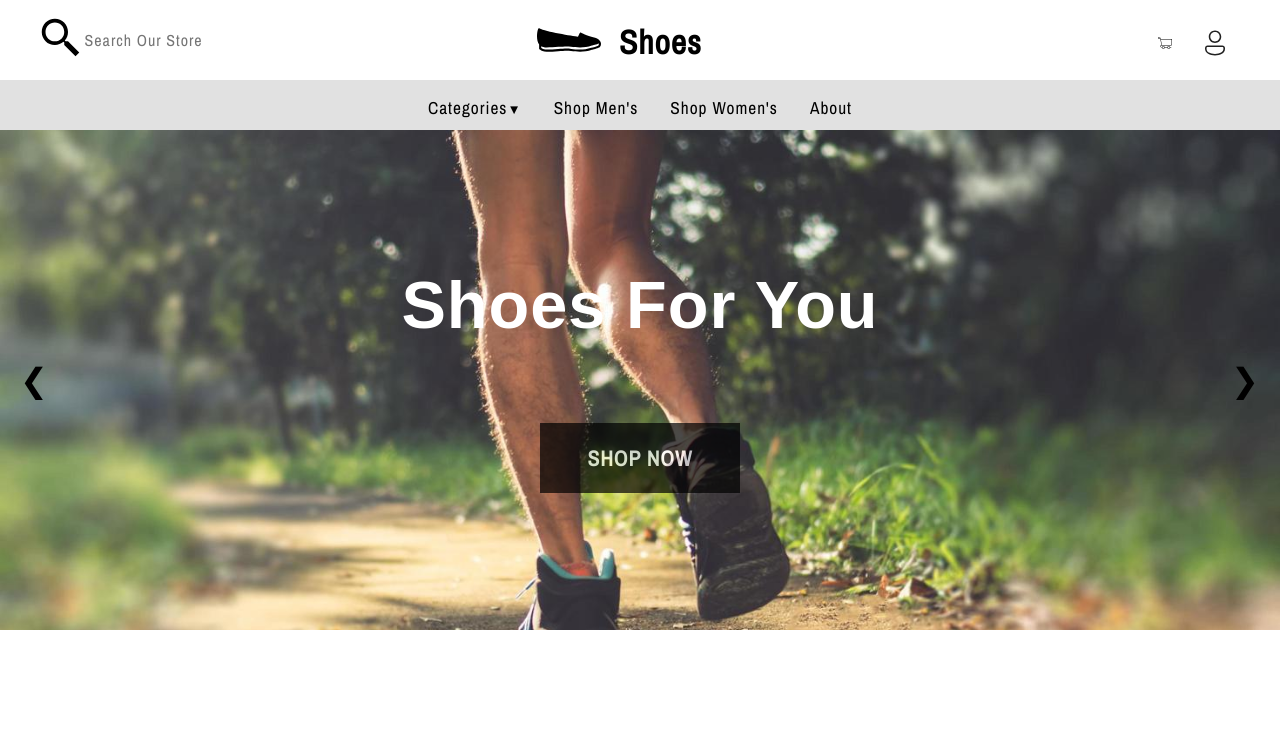
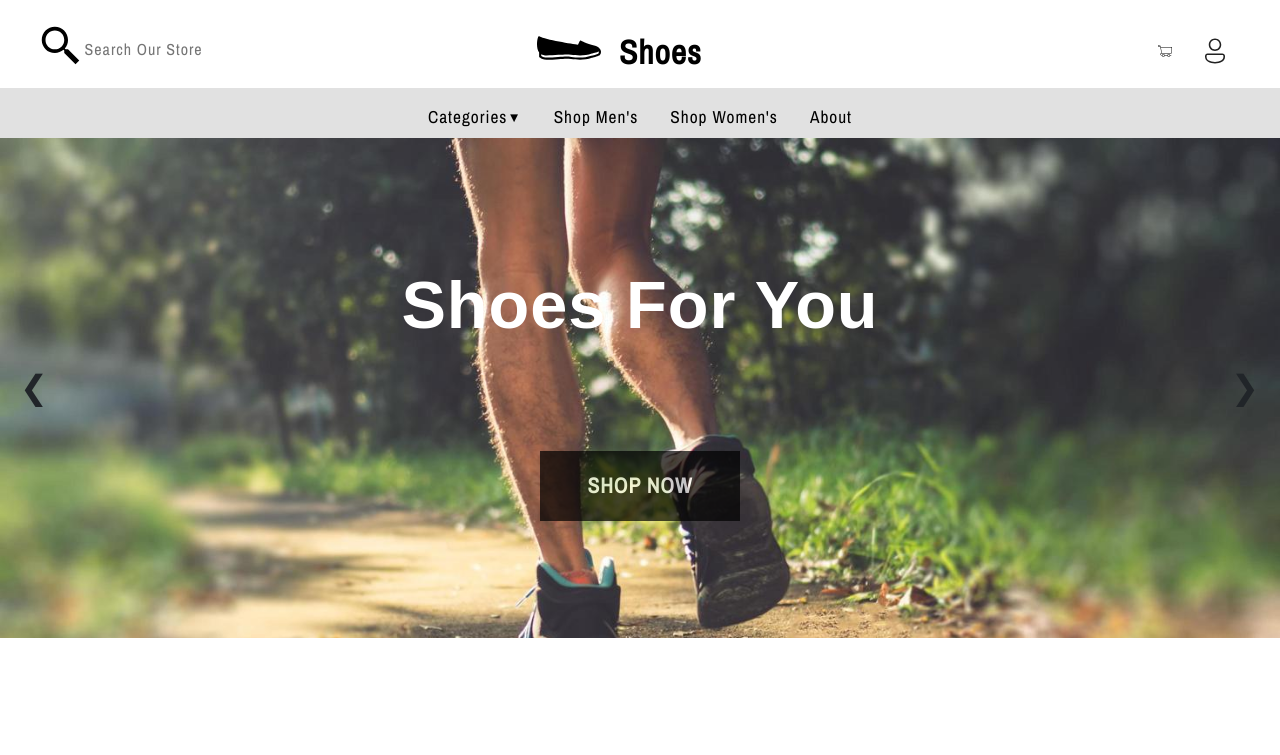
Before and after one commit to jonathanhans123/proyekPW, a PHP site: page / in a window 1280 px wide. Shown: the top 755 px of the page. Run offline with PHP 8.4, Linux system fonts and the light colour scheme.

Commit message:
update sql

```diff
--- a/css/style.css
+++ b/css/style.css
@@ -22,7 +22,7 @@
     font-family: "archivo";
     letter-spacing: 1px;
 }
-.container{
+.container-fluid{
     width: 100%;
     height: auto;
     padding: 0;
@@ -30,6 +30,7 @@
 .navbar{
     height: 130px;
     width: 100%;
+    margin-bottom: 8px;
 }
 .navbar .top{
     display: flex;
@@ -126,7 +127,7 @@
 .bottom a:hover{
     border-bottom: 5px solid black;
 }
-.dropdown-content{
+.drop-content{
     display: none;
     position: absolute;
     background-color: #f9f9f9;
@@ -134,14 +135,14 @@
     box-shadow: 0px 8px 16px 0px rgba(0,0,0,0.2);
     z-index: 1;
 }
-.dropdown-wrap{
+.drop-wrap{
     display: block;
     float: none;
     width: 320px;
     z-index: 1;
 
 }
-.dropdown-wrap a{
+.drop-wrap a{
     font-size: 10pt;
     float: left;
     width: 160px;
@@ -150,10 +151,10 @@
     display: block;
     text-align: left;
 }
-.dropdown-content a:hover {
+.drop-content a:hover {
     background-color: #ddd;
 }
-.dropdown:hover .dropdown-content {
+.drop:hover .drop-content {
     display: block;
 }
 .jumbotron{
--- a/java/java.js
+++ b/java/java.js
@@ -14,11 +14,11 @@ $(document).ready(function(){
     $(window).scroll(function() {
         var height = $(window).scrollTop();
 
-        if(height >= 80) {
+        if(height >= 88) {
             $(".bottom").css("position","fixed");
             $(".bottom").css("z-index","1");
             $(".bottom").css("top","0");
-        }else if (height<80){
+        }else if (height<88){
             $(".bottom").css("position","static");
         }
     });
--- a/php/index.php
+++ b/php/index.php
@@ -8,12 +8,14 @@
     <meta http-equiv="X-UA-Compatible" content="IE=edge">
     <meta name="viewport" content="width=device-width, initial-scale=1.0">
     <title>Document</title>
+    <link rel="stylesheet" href="../css/bootstrap.min.css">
     <link rel="stylesheet" href="../css/style.css">
     <script src="../java/jquery.min.js"></script>
+    <script src="../java/java.js"></script>
 
 </head>
 <body>
-    <div class="container">
+    <div class="container-fluid">
         <!-- navbar -->
         <?php require_once("navbar.php"); ?>
         <!-- jumbotron -->
@@ -83,85 +85,7 @@
                 window.location.href="../php/productlist.php?category=all";
 
             });
-            $("a").click(function (e) {
-                var category = $(this).html();
-                window.location.href="../php/productlist.php?category="+category;
 
-            });
-            $jumboindex = 1;
-            $('.left').click(leftclick);
-            $('.right').click(rightclick);
-            $('.category').mouseenter(function () {
-                $('.categories-text').css("text-decoration","underline");
-            });
-            $('.cate-wrap').mouseleave(function () {
-                $('.categories-text').css("text-decoration","none");
-            });
-            $('.loginicon').click(function(){
-
-            });
-            $(window).scroll(function() {
-                var height = $(window).scrollTop();
-
-                if(height >= 80) {
-                    $(".bottom").css("position","fixed");
-                    $(".bottom").css("z-index","1");
-                    $(".bottom").css("top","0");
-                }else if (height<80){
-                    $(".bottom").css("position","static");
-                }
-            });
-            function leftclick(){
-                console.log()
-                $jumboindex--;
-                if ($jumboindex % 2 == 1){
-                    console.log("jfiwoej");
-                    $(".jumbotron").animate({
-                        opacity: "0.4"
-                    },500,function(){
-                        $(".jumbotron").css("background-image","url('../images/jumbo1.jpg')");
-                        $(".jumbotron").animate({
-                            opacity: "1"
-                        },500,function(){
-                        });
-                    });
-                }else{
-                    $(".jumbotron").animate({
-                        opacity: "0.4"
-                    },500,function(){
-                        $(".jumbotron").css("background-image","url('../images/jumbo2.jpg')");
-                        $(".jumbotron").animate({
-                            opacity: "1"
-                        },500,function(){
-                        });
-                    });
-                }
-            }
-            function rightclick(){
-                $jumboindex++;
-                if ($jumboindex % 2 == 1){
-                    console.log("jfiwoej");
-                    $(".jumbotron").animate({
-                        opacity: "0.4"
-                    },500,function(){
-                        $(".jumbotron").css("background-image","url('../images/jumbo1.jpg')");
-                        $(".jumbotron").animate({
-                            opacity: "1"
-                        },500,function(){
-                        });
-                    });
-                }else{
-                    $(".jumbotron").animate({
-                        opacity: "0.4"
-                    },500,function(){
-                        $(".jumbotron").css("background-image","url('../images/jumbo2.jpg')");
-                        $(".jumbotron").animate({
-                            opacity: "1"
-                        },500,function(){
-                        });
-                    });
-                }
-            }
         });
     </script>
 </body>
--- a/php/login.php
+++ b/php/login.php
@@ -27,10 +27,11 @@
     <meta charset="UTF-8">
     <meta name="viewport" content="width=device-width, initial-scale=1.0">
     <title>Document</title>
+    <link rel="stylesheet" href="../css/bootstrap.min.css">
     <link rel="stylesheet" href="../css/style.css">
 </head>
 <body>
-    <div class="container">
+    <div class="container-fluid">
         <?php require_once("../php/navbar.php") ?>
         <form action="" method="post">
             <div class="container2">
--- a/php/navbar.php
+++ b/php/navbar.php
@@ -20,34 +20,34 @@
                 </div>
             </div>
             <div class="bottom">
-                    <div class="nav-child dropdown">
-                        <a href="#">Categories <p style="font-size: 10pt;float: right;margin-top: 4%;">&#9660;</p> </a>
-                        <div class="dropdown-content">
-                            <div class="dropdown-wrap">
+                    <div class="nav-child drop">
+                        <a href="">Categories <p style="font-size: 10pt;float: right;margin-top: 4%;">&#9660;</p> </a>
+                        <div class="drop-content">
+                            <div class="drop-wrap">
                                 <a href="productlist.php?category=Sneakers">Sneakers</a>
                                 <a href="productlist.php?category=Boots">Boots</a>
                             </div>
-                            <div class="dropdown-wrap">
+                            <div class="drop-wrap">
                                 <a href="productlist.php?category=Slip-on">Slip-on</a>
                                 <a href="productlist.php?category=Hiking">Hiking</a>
                             </div>
-                            <div class="dropdown-wrap">
+                            <div class="drop-wrap">
                                 <a href="productlist.php?category=Oxford">Oxford</a>
                                 <a href="productlist.php?category=Wedges">Wedges</a>
                             </div>
-                            <div class="dropdown-wrap">
+                            <div class="drop-wrap">
                                 <a href="productlist.php?category=High+heel">High heel</a>
                                 <a href="productlist.php?category=High-Tops">High-Tops</a>
                             </div>
-                            <div class="dropdown-wrap">
+                            <div class="drop-wrap">
                                 <a href="productlist.php?category=Sandals">Sandals</a>
                                 <a href="productlist.php?category=Sports">Sports</a>
                             </div>
                         </div>
                     </div>
-                    <div class="nav-child"><a href="#">Shop Men's</a></div>
-                    <div class="nav-child"><a href="#">Shop Women's</a></div>
-                    <div class="nav-child"><a href="#">About</a></div>
+                    <div class="nav-child"><a href="">Shop Men's</a></div>
+                    <div class="nav-child"><a href="">Shop Women's</a></div>
+                    <div class="nav-child"><a href="">About</a></div>
                 </ul>
             </div>
         </div>
--- a/php/productpage.php
+++ b/php/productpage.php
@@ -13,6 +13,7 @@
     <meta http-equiv="X-UA-Compatible" content="IE=edge">
     <meta name="viewport" content="width=device-width, initial-scale=1.0">
     <title>Document</title>
+    <link rel="stylesheet" href="../css/bootstrap.min.css">
     <link rel="stylesheet" href="../css/style.css">
     <script src="../java/jquery.min.js"></script>
     <script src="../java/java.js"></script>
@@ -119,7 +120,7 @@
         }
 
         .addtochart{
-            width: 300px;
+            width: 70%;
             height: 50px;
             background-color: black;
             color: white;
@@ -144,7 +145,7 @@
     </style>
 </head>
 <body>
-    <div class="container">
+    <div class="container-fluid">
         <?php
             require_once("navbar.php");
         ?>
--- a/php/register.php
+++ b/php/register.php
@@ -41,10 +41,11 @@
     <meta charset="UTF-8">
     <meta name="viewport" content="width=device-width, initial-scale=1.0">
     <title>Document</title>
+    <link rel="stylesheet" href="../css/bootstrap.min.css">
     <link rel="stylesheet" href="../css/style.css">
 </head>
 <body>
-    <div class="container">
+    <div class="container-fluid">
         <?php require_once("../php/navbar.php") ?>
         <form action="" method="post">
         <div class="container2">
```
Also changed, not shown: php/productlist.php (+7 -0 lines), proyekpw.sql (+88 -14 lines).
